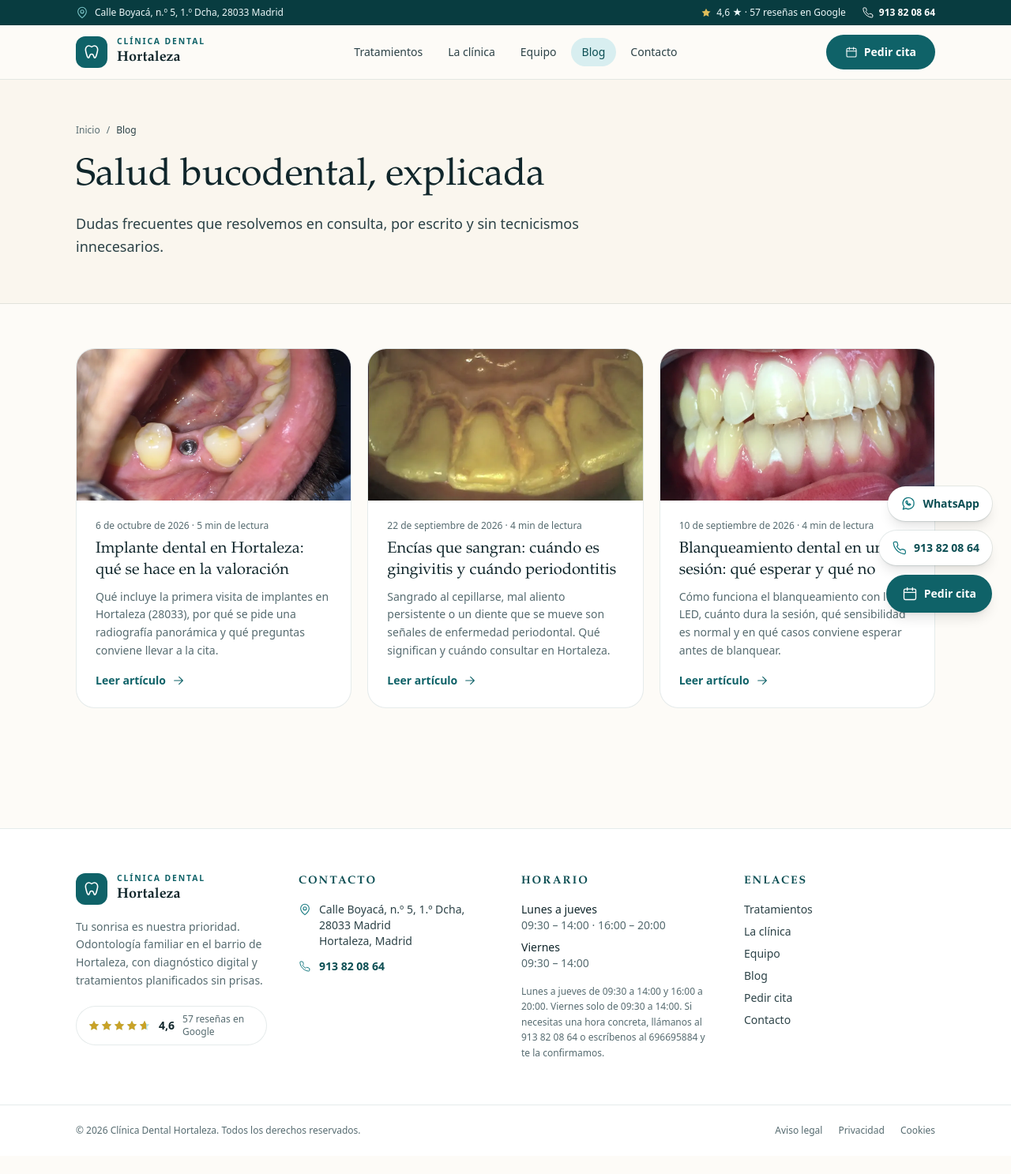
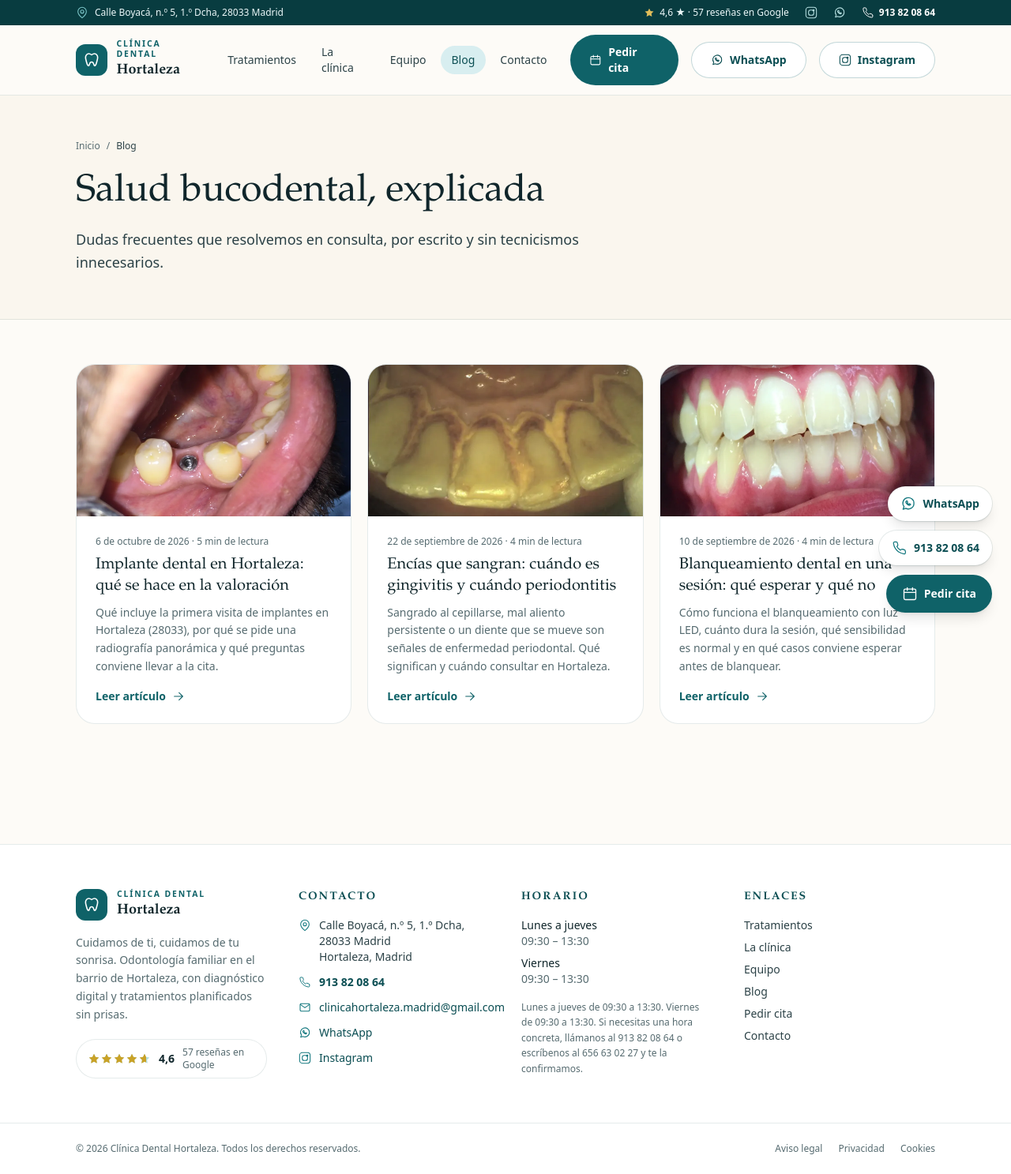
Before and after one commit to isnaranjo/clinica-dental-hortaleza, an Astro site: page /blog in a window 1280 px wide. Shown: the whole page at 79% size. Before the commit the page ends 1464 px from the top, so only its background shows below. Built offline with nearby package versions, Linux system fonts and the light colour scheme; Astro itself is replaced by a stand-in of ours.

Commit message:
feat: aplica fixes a02a y actualiza datos clínicos

```diff
--- a/src/components/common/Footer.astro
+++ b/src/components/common/Footer.astro
@@ -1,5 +1,5 @@
 ---
-import { addressLine, clinic, telHref } from '../../data/clinic';
+import { addressLine, clinic, instagramHref, telHref, whatsappHref } from '../../data/clinic';
 import { openingHoursLines } from '../../lib/format';
 import Icon from './Icon.astro';
 import GoogleReviewsBadge from './GoogleReviewsBadge.astro';
@@ -54,6 +54,26 @@ const year = new Date().getFullYear();
             </p>
           )
         }
+        {
+          whatsappHref && (
+            <p class="flex items-center gap-2.5">
+              <Icon name="whatsapp" class="h-4 w-4 shrink-0 text-brand-600" />
+              <a href={whatsappHref} class="text-brand-800 no-underline hover:underline" target="_blank" rel="noopener noreferrer">
+                WhatsApp
+              </a>
+            </p>
+          )
+        }
+        {
+          instagramHref && (
+            <p class="flex items-center gap-2.5">
+              <Icon name="instagram" class="h-4 w-4 shrink-0 text-brand-600" />
+              <a href={instagramHref} class="text-brand-800 no-underline hover:underline" target="_blank" rel="noopener noreferrer">
+                Instagram
+              </a>
+            </p>
+          )
+        }
       </address>
     </div>
 
--- a/src/components/common/Icon.astro
+++ b/src/components/common/Icon.astro
@@ -17,7 +17,8 @@ type IconName =
   | 'arrow-right'
   | 'check'
   | 'mail'
-  | 'shield';
+  | 'shield'
+  | 'instagram';
 
 interface IconDefinition {
   body: string;
@@ -80,6 +81,9 @@ const ICONS: Record<IconName, IconDefinition> = {
   shield: {
     body: '<path d="M12 21s8-3.6 8-9.5V5.5L12 2.5 4 5.5v6c0 5.9 8 9.5 8 9.5Z" /><path d="m8.5 11.5 2.5 2.5 4.5-4.5" />',
   },
+  instagram: {
+    body: '<rect x="2" y="2" width="20" height="20" rx="5" ry="5" /><rect x="7" y="7" width="10" height="10" rx="4" ry="4" /><circle cx="16.5" cy="7.5" r="1.25" />',
+  },
 };
 
 interface Props {
--- a/src/components/common/Navbar.astro
+++ b/src/components/common/Navbar.astro
@@ -1,5 +1,5 @@
 ---
-import { addressLine, clinic, ratingLabel, telHref } from '../../data/clinic';
+import { addressLine, clinic, instagramHref, ratingLabel, telHref, whatsappHref } from '../../data/clinic';
 import Icon from './Icon.astro';
 
 const pathname = Astro.url.pathname.replace(/\/+$/, '') || '/';
@@ -12,7 +12,7 @@ const links = [
   { href: '/contacto', label: 'Contacto' },
 ];
 
-const isActive = (href: string) => pathname === href || pathname.startsWith(`${href}/`);
+const isActive = (href: string) => pathname === href || pathname.startsWith(href + '/');
 ---
 
 <div class="hidden bg-brand-900 text-brand-50 md:block">
@@ -26,12 +26,38 @@ const isActive = (href: string) => pathname === href || pathname.startsWith(`${h
         <Icon name="star" class="h-3.5 w-3.5 text-gold-400" />
         <span>{ratingLabel} en Google</span>
       </span>
+      {
+        instagramHref && (
+          <a
+            href={instagramHref}
+            target="_blank"
+            rel="noopener noreferrer"
+            aria-label="Instagram"
+            class="text-brand-200 no-underline hover:text-white"
+          >
+            <Icon name="instagram" class="h-4 w-4" />
+          </a>
+        )
+      }
+      {
+        whatsappHref && (
+          <a
+            href={whatsappHref}
+            target="_blank"
+            rel="noopener noreferrer"
+            aria-label="WhatsApp"
+            class="text-brand-200 no-underline hover:text-white"
+          >
+            <Icon name="whatsapp" class="h-4 w-4" />
+          </a>
+        )
+      }
       <a
         href={telHref}
         class="flex items-center gap-1.5 font-semibold text-white no-underline hover:text-brand-200"
       >
         <Icon name="phone" class="h-4 w-4" />
-        {clinic.phoneDisplay}
+        <span class="hidden sm:inline">{clinic.phoneDisplay}</span>
       </a>
     </div>
   </div>
@@ -76,6 +102,24 @@ const isActive = (href: string) => pathname === href || pathname.startsWith(`${h
         Pedir cita
       </a>
     </div>
+
+    {
+      whatsappHref && (
+        <a href={whatsappHref} target="_blank" rel="noopener noreferrer" class="btn-secondary">
+          <Icon name="whatsapp" class="h-4 w-4" />
+          WhatsApp
+        </a>
+      )
+    }
+
+    {
+      instagramHref && (
+        <a href={instagramHref} target="_blank" rel="noopener noreferrer" class="btn-secondary">
+          <Icon name="instagram" class="h-4 w-4" />
+          Instagram
+        </a>
+      )
+    }
 
     <button
       id="menu-toggle"
--- a/src/data/clinic.json
+++ b/src/data/clinic.json
@@ -1,10 +1,11 @@
 {
   "name": "Clínica Dental Hortaleza",
-  "slogan": "Tu sonrisa es nuestra prioridad",
+  "slogan": "Cuidamos de ti, cuidamos de tu sonrisa",
   "phoneDisplay": "913 82 08 64",
   "phoneE164": "+34913820864",
-  "whatsapp": "+34696695884",
-  "email": null,
+  "whatsapp": "+34656630227",
+  "instagram": "clinica_hortaleza",
+  "email": "clinicahortaleza.madrid@gmail.com",
   "address": {
     "street": "Calle Boyacá, n.º 5, 1.º Dcha",
     "postalCode": "28033",
@@ -22,19 +23,18 @@
     "count": 57,
     "source": "Google"
   },
-  "hoursNote": "Lunes a jueves de 09:30 a 14:00 y 16:00 a 20:00. Viernes solo de 09:30 a 14:00. Si necesitas una hora concreta, llámanos al 913 82 08 64 o escríbenos al 696695884 y te la confirmamos.",
+  "hoursNote": "Lunes a jueves de 09:30 a 13:30. Viernes de 09:30 a 13:30. Si necesitas una hora concreta, llámanos al 913 82 08 64 o escríbenos al 656 63 02 27 y te la confirmamos.",
   "openingHours": [
     {
       "days": [1, 2, 3, 4],
       "ranges": [
-        ["09:30", "14:00"],
-        ["16:00", "20:00"]
+        ["09:30", "13:30"]
       ]
     },
     {
       "days": [5],
       "ranges": [
-        ["09:30", "14:00"]
+        ["09:30", "13:30"]
       ]
     }
   ],
--- a/src/data/clinic.ts
+++ b/src/data/clinic.ts
@@ -25,6 +25,7 @@ export interface ClinicData {
   phoneDisplay: string;
   phoneE164: string;
   whatsapp: string | null;
+  instagram: string | null;
   email: string | null;
   address: {
     street: string;
@@ -62,6 +63,10 @@ export const whatsappHref = clinic.whatsapp
   ? `https://wa.me/${clinic.whatsapp.replace(/[^0-9]/g, '')}`
   : null;
 
+export const instagramHref = clinic.instagram
+  ? `https://instagram.com/${clinic.instagram}`
+  : null;
+
 export const ratingLabel = `${String(clinic.rating.value).replace('.', ',')} ★ · ${clinic.rating.count} reseñas`;
 
 export function getTreatment(slug: string): TreatmentDefinition | undefined {
--- a/src/pages/api/booking.ts
+++ b/src/pages/api/booking.ts
@@ -26,12 +26,15 @@ function json(body: unknown, status = 200): Response {
   });
 }
 
-function readEnv(locals: unknown): Env {
-  const runtime = (locals as { runtime?: { env?: Env } } | null)?.runtime;
-  return {
-    ...(import.meta.env as unknown as Env),
-    ...(runtime?.env ?? {}),
-  };
+function readEnv(localsParam?: unknown): Env {
+  const base = import.meta.env as unknown as Env;
+  if (localsParam) {
+    const env = (localsParam as { runtime?: { env?: Env } }).runtime?.env;
+    if (env) {
+      return { ...base, ...env };
+    }
+  }
+  return base;
 }
 
 function asString(value: unknown, maxLength: number): string {
--- a/src/pages/api/contact.ts
+++ b/src/pages/api/contact.ts
@@ -15,12 +15,15 @@ function json(body: unknown, status = 200): Response {
   });
 }
 
-function readEnv(locals: unknown): Env {
-  const runtime = (locals as { runtime?: { env?: Env } } | null)?.runtime;
-  return {
-    ...(import.meta.env as unknown as Env),
-    ...(runtime?.env ?? {}),
-  };
+function readEnv(localsParam?: unknown): Env {
+  const base = import.meta.env as unknown as Env;
+  if (localsParam) {
+    const env = (localsParam as { runtime?: { env?: Env } }).runtime?.env;
+    if (env) {
+      return { ...base, ...env };
+    }
+  }
+  return base;
 }
 
 function asString(value: unknown, maxLength: number): string {
```
